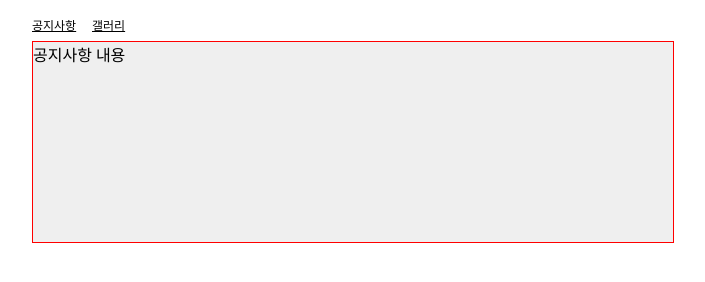
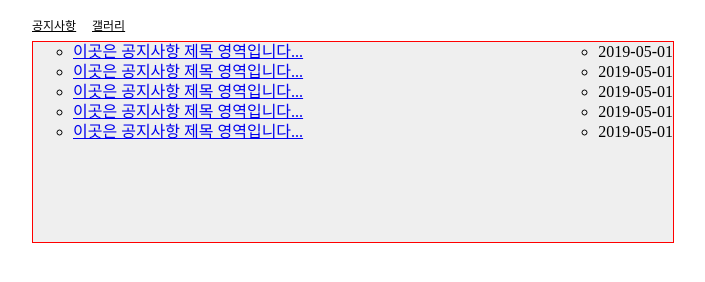
Before and after one commit to eunjeong09/web-design, a plain HTML site: page tab.html in a window 1280 px wide. Shown: the whole page, without its empty margins (16-721 px from the left). Drawn offline with nearby package versions, Linux system fonts and the light colour scheme.

Commit message:
Add notice contents

```diff
--- /dev/null
+++ b/css/contents.css
@@ -0,0 +1,13 @@
+@charset "UTF-8";
+.notice{
+    width: 100%;
+    height: 100%;
+}
+.title{
+    float: left;
+    line-height: 20px;;
+}
+.date{
+    float: right;
+    line-height: 20px;
+}
--- a/tab.html
+++ b/tab.html
@@ -7,12 +7,30 @@
     <meta name="Description" content="탭메뉴">
     <title>Tab Menu</title>
     <link rel="stylesheet" href="./css/tab.css">
+    <link rel="stylesheet" href="./css/contents.css">
     <script src="https://code.jquery.com/jquery-3.6.0.js" integrity="sha256-H+K7U5CnXl1h5ywQfKtSj8PCmoN9aaq30gDh27Xc0jk=" crossorigin="anonymous"></script>
 </head>
 <body>
     <ul class="tab_menu">
         <li class="on"><a href="#">공지사항</a>
-            <div class="contents">공지사항 내용</div>
+            <div class="contents">
+                <div class="notice">
+                    <ul class="title">
+                        <li><a href="#">이곳은 공지사항 제목 영역입니다...</a></li>
+                        <li><a href="#">이곳은 공지사항 제목 영역입니다...</a></li>
+                        <li><a href="#">이곳은 공지사항 제목 영역입니다...</a></li>
+                        <li><a href="#">이곳은 공지사항 제목 영역입니다...</a></li>
+                        <li><a href="#">이곳은 공지사항 제목 영역입니다...</a></li>
+                    </ul>
+                    <ul class="date">
+                        <li>2019-05-01</li>
+                        <li>2019-05-01</li>
+                        <li>2019-05-01</li>
+                        <li>2019-05-01</li>
+                        <li>2019-05-01</li>
+                    </ul>
+                </div>
+            </div>
         </li>
         <li><a href="#">갤러리</a>
             <div class="contents">갤러리 내용</div>
```
Also changed, not shown: contents.html (added, +32 -0 lines).
